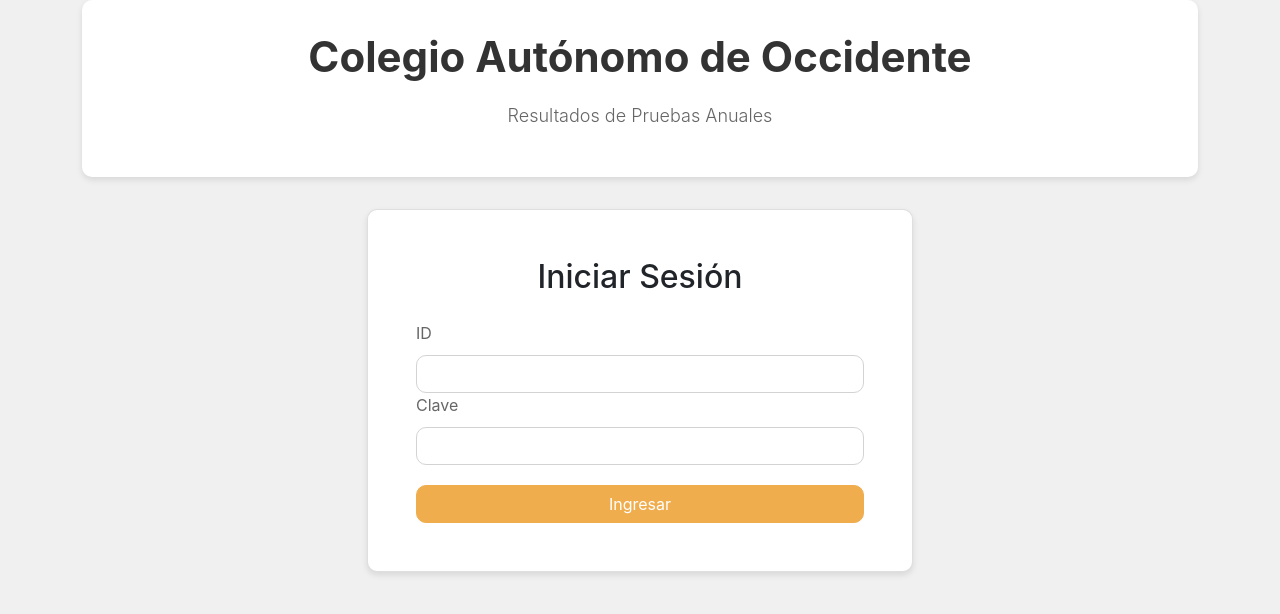
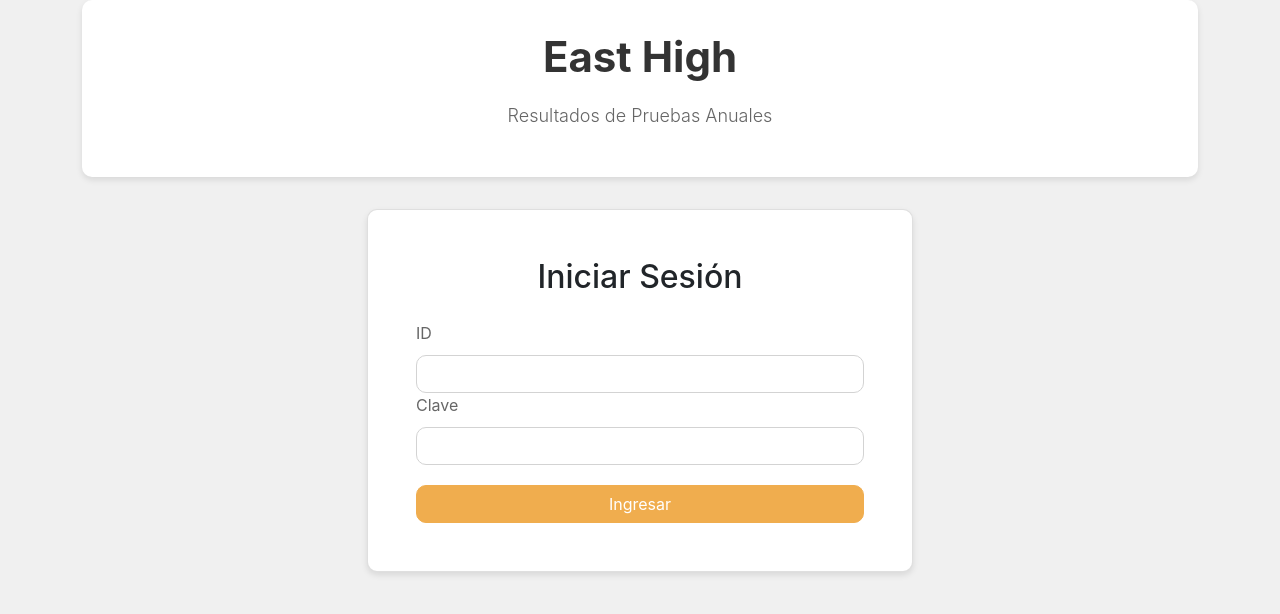
Before and after one commit to SEBASBELMOS/Caoskol-Project, a website: page APPWEB/index.html in a window 1280 px wide. Drawn offline with nearby package versions, Linux system fonts and the light colour scheme.

Commit message:
Update index.html

```diff
--- a/APPWEB/index.html
+++ b/APPWEB/index.html
@@ -76,7 +76,7 @@
 <body>
     <div class="container">
         <div class="jumbotron">
-            <h1 class="display-4 custom-title">Colegio Autónomo de Occidente</h1>
+            <h1 class="display-4 custom-title">East High</h1>
             <p class="lead">Resultados de Pruebas Anuales</p>
         </div>
         <div class="row justify-content-center">
```
